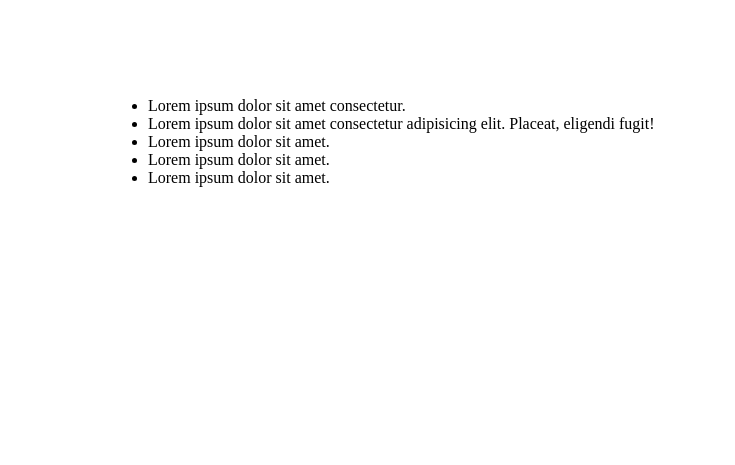
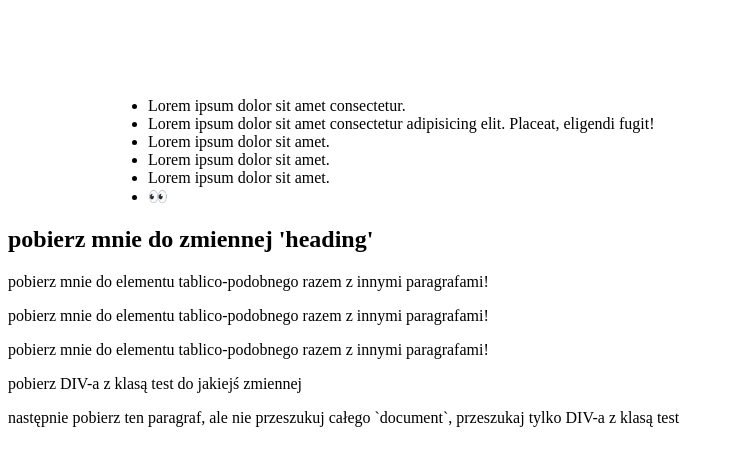
Before and after one commit to ZbigniewKulczynski1984/Project_23.9.22, a plain HTML site: page index.html in a window 1280 px wide. Shown: the part 61-526 px from the top of the page, without its empty margins (0-735 px from the left). Drawn offline with Linux system fonts and the light colour scheme.

Commit message:
h2 and p added to index.html

```diff
--- a/app.js
+++ b/app.js
@@ -20,3 +20,5 @@ const liItem = ulList.querySelector('li')
 console.log(liItem)
 
 //żywe kolekcje
+const newLi = document.createElement('li')
+ulList.appendChild(newLi).textContent = '👀'
--- a/index.html
+++ b/index.html
@@ -17,6 +17,15 @@
         <li>Lorem ipsum dolor sit amet.</li>
     </ul>
 
+    <h2>pobierz mnie do zmiennej 'heading'</h2>
+<p>pobierz mnie do elementu tablico-podobnego razem z innymi paragrafami!</p>
+<p>pobierz mnie do elementu tablico-podobnego razem z innymi paragrafami!</p>
+<p>pobierz mnie do elementu tablico-podobnego razem z innymi paragrafami!</p>
+<div class="test">
+    <p>pobierz DIV-a z klasą test do jakiejś zmiennej</p>
+    <p id="test">następnie pobierz ten paragraf, ale nie przeszukuj całego `document`, przeszukaj tylko DIV-a z klasą test</p>
+</div>
+
 
     <script src="app.js"></script>
 </body>
```
